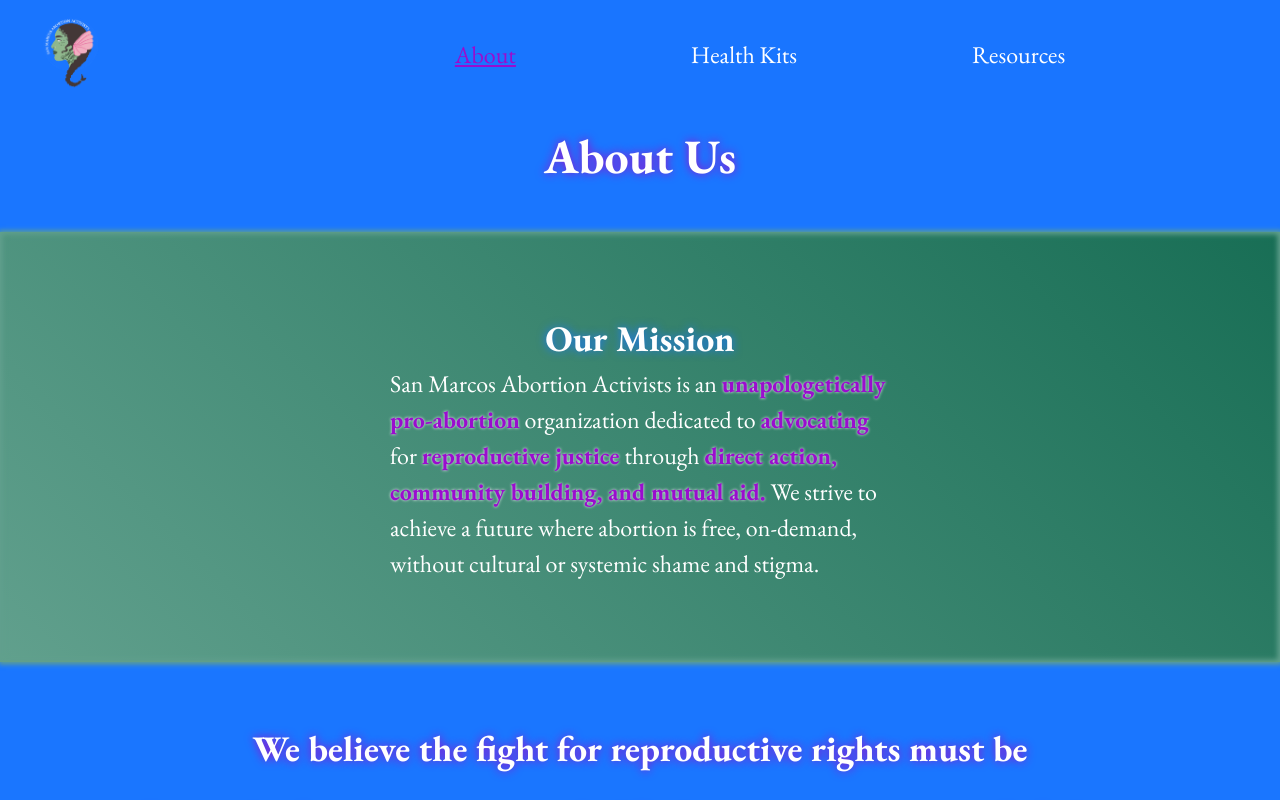
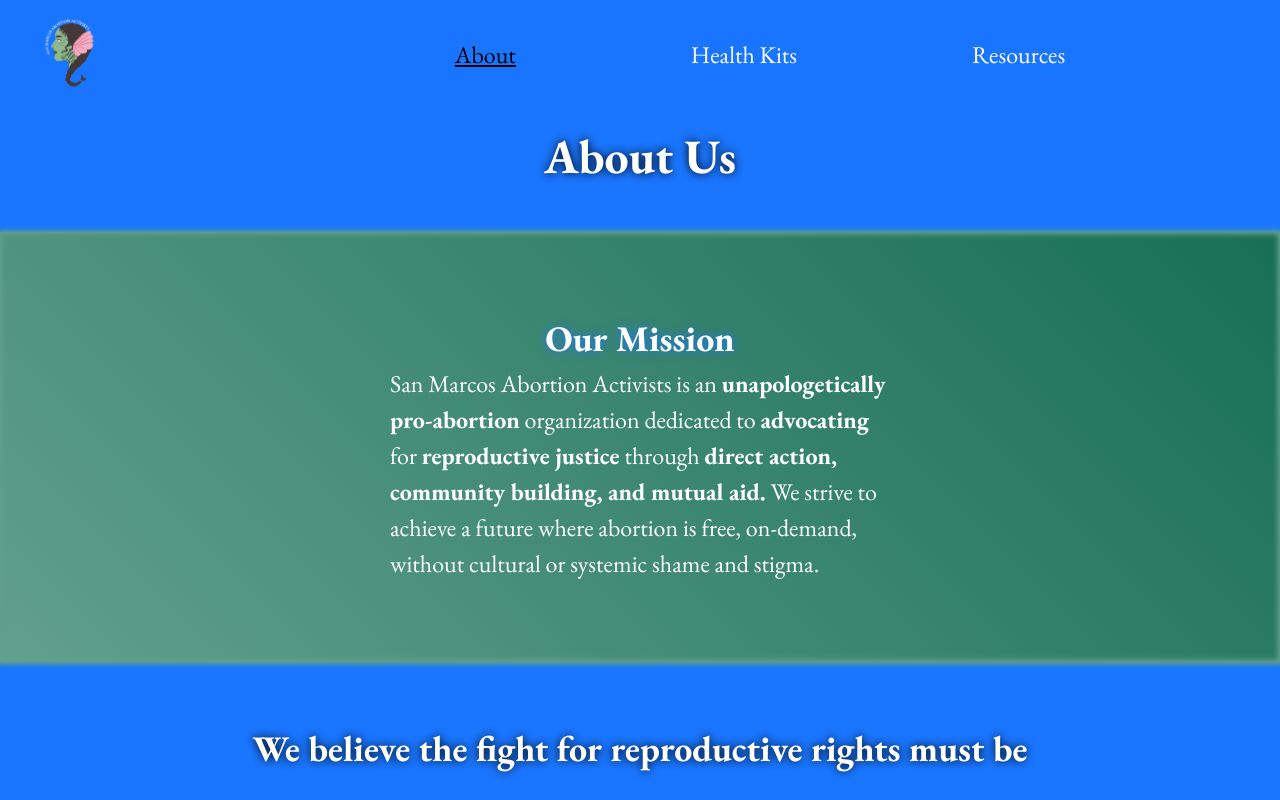
Before and after one commit to ChrisPitts/san-marcos-abortion-activists, a React (Vite) app: page /san-marcos-abortion-activists/about in a window 1280 px wide. Shown: the top 800 px of the page. Built offline with nearby package versions, Linux system fonts and the light colour scheme.

Commit message:
changed emphasis color to white

```diff
--- a/src/css/App.scss
+++ b/src/css/App.scss
@@ -56,9 +56,9 @@ p {
 }
 
 .emphasized {
-	color: $highlight-color;
+	// color: $highlight-color;
 	font-weight: 700;
-	text-shadow: 0 0 3px white;
+	// text-shadow: 0 0 15px #fff;
 }
 
 .btn {
--- a/src/css/variables/_colors.scss
+++ b/src/css/variables/_colors.scss
@@ -3,7 +3,7 @@ $neutral-color: #186e55;
 $gradient-start: #61a08d;
 // TODO change action color
 $action-color: #982649;
-$highlight-color: #9a0dce;
+$highlight-color: #000;
 
 $text-color: white;
 // $text-color-2: #c33149;
```
